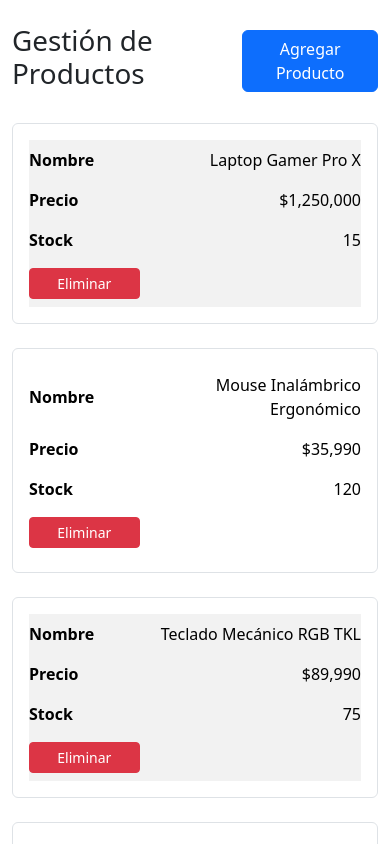
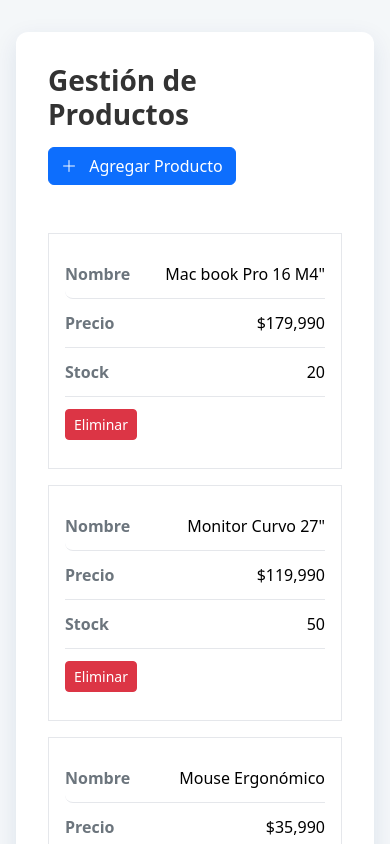
Before and after one commit to MarcoAndresSilva/GH-Technical-Test-Angular, an Angular app: page / in a window 390 px wide. Shown: the top 844 px of the page. Built offline with nearby package versions, Linux system fonts and the light colour scheme; data requests are answered from the project's data file.

Commit message:
refactor(dashboard): improve action button layout and responsive behavior

```diff
--- a/db.json
+++ b/db.json
@@ -1,23 +1,28 @@
 {
   "products": [
-    { "id": 1, "name": "Laptop Gamer Pro X", "price": 1250000, "stock": 15 },
     {
-      "id": 2,
-      "name": "Mouse Inalámbrico Ergonómico",
+      "id": "0",
+      "name": "Mac book Pro 16 M4\"",
+      "price": 179990,
+      "stock": 20
+    },
+    {
+      "id": "1",
+      "name": "Monitor Curvo 27\"",
+      "price": 119990,
+      "stock": 50
+    },
+    {
+      "id": "2",
+      "name": "Mouse Ergonómico",
       "price": 35990,
       "stock": 120
     },
     {
-      "id": 3,
-      "name": "Teclado Mecánico RGB TKL",
+      "id": "3",
+      "name": "Teclado Keychron K6",
       "price": 89990,
       "stock": 75
-    },
-    {
-      "id": 4,
-      "name": "Monitor Curvo 27\" 144Hz",
-      "price": 279990,
-      "stock": 40
     }
   ]
 }
--- a/package.json
+++ b/package.json
@@ -20,6 +20,7 @@
     "@angular/router": "^19.1.0",
     "@ng-bootstrap/ng-bootstrap": "^18.0.0",
     "bootstrap": "^5.3.7",
+    "bootstrap-icons": "^1.13.1",
     "rxjs": "~7.8.0",
     "tslib": "^2.3.0",
     "zone.js": "~0.15.0"
--- a/src/app/app.component.html
+++ b/src/app/app.component.html
@@ -1,3 +1,3 @@
-<main>
+<main class="main-container">
   <app-product-dashboard></app-product-dashboard>
 </main>
--- a/src/app/app.component.scss
+++ b/src/app/app.component.scss
@@ -0,0 +1,3 @@
+.main-container {
+  padding: 2rem 1rem; // Añade espacio en los bordes, especialmente en móvil
+}
--- a/src/app/features/product-dashboard/product-dashboard.component.html
+++ b/src/app/features/product-dashboard/product-dashboard.component.html
@@ -1,17 +1,21 @@
-<div class="container py-4">
-  <header class="d-flex justify-content-between align-items-center mb-4">
+<div class="dashboard-panel">
+  <header class="dashboard-header">
     <h1>Gestión de Productos</h1>
+
+    <div class="dashboard-toolbar">
       <button
         class="btn btn-primary"
         (click)="openAddProductModal(addProductModal)"
       >
+        <i class="bi bi-plus-lg me-2"></i>
         Agregar Producto
       </button>
+    </div>
   </header>
 
   <div class="table-responsive">
-    <table class="table table-striped table-hover align-middle">
-      <thead class="table-dark">
+    <table class="table align-middle">
+      <thead>
         <tr>
           <th>Nombre</th>
           <th>Precio</th>
@@ -40,23 +44,6 @@
   </div>
 </div>
 
-<!-- Modal para Agregar Producto (aún no funcional, solo la estructura) -->
 <ng-template #addProductModal let-modal>
-  <div class="modal-header">
-    <h4 class="modal-title" id="modal-basic-title">Agregar Nuevo Producto</h4>
-    <button
-      type="button"
-      class="btn-close"
-      aria-label="Close"
-      (click)="modal.dismiss()"
-    ></button>
-  </div>
-  <div class="modal-body">
-    <p>Aquí irá el formulario de producto.</p>
-  </div>
-  <div class="modal-footer">
-    <button type="button" class="btn btn-outline-dark" (click)="modal.close()">
-      Guardar
-    </button>
-  </div>
+  <!-- ... -->
 </ng-template>
--- a/src/app/features/product-dashboard/product-dashboard.component.scss
+++ b/src/app/features/product-dashboard/product-dashboard.component.scss
@@ -1,58 +1,126 @@
-// Estos son los estilos base que ya podrías tener
-.container {
-  max-width: 1200px;
+.dashboard-panel {
+  background-color: white;
+  border-radius: 12px;
+  padding: 2rem;
+  box-shadow: 0 8px 24px rgba(21, 48, 115, 0.1);
 }
 
-.table-responsive {
-  // Bootstrap ya maneja el scroll horizontal si es necesario,
-  // pero nosotros lo vamos a mejorar.
+.dashboard-header {
+  display: flex;
+  justify-content: space-between;
+  align-items: center;
+  flex-wrap: wrap;
+  gap: 1rem;
+  margin-bottom: 1rem;
+
+  h1 {
+    font-size: 1.75rem;
+    font-weight: 600;
+    margin: 0;
+  }
 }
 
-// ----------------------------------------------------
-// AQUÍ EMPIEZA LA MAGIA DEL DISEÑO RESPONSIVO
-// ----------------------------------------------------
+.dashboard-toolbar {
+  display: flex;
+  justify-content: flex-end;
+  margin-bottom: 2rem;
+}
+
+// --- Estilos de la Tabla (Desktop) ---
+.table {
+  --bs-table-striped-bg: #f9fafb;
+  --bs-table-bg: transparent;
+  border-collapse: separate;
+  border-spacing: 0 8px;
+
+  thead th {
+    border: none;
+    color: #6c757d;
+    text-transform: uppercase;
+    font-size: 0.75rem;
+    letter-spacing: 0.5px;
+  }
+
+  tbody tr {
+    background-color: white;
+    box-shadow: 0 2px 4px rgba(0, 0, 0, 0.02);
+    transition: all 0.2s ease-in-out;
+
+    &:hover {
+      transform: translateY(-2px);
+      box-shadow: 0 4px 8px rgba(0, 0, 0, 0.05);
+    }
+  }
+
+  tbody td {
+    border: none;
+    padding-top: 1rem;
+    padding-bottom: 1rem;
+
+    &:first-child {
+      border-top-left-radius: 8px;
+      border-bottom-left-radius: 8px;
+    }
+    &:last-child {
+      border-top-right-radius: 8px;
+      border-bottom-right-radius: 8px;
+    }
+  }
+}
+
+// --- Estilos de las Tarjetas (Móvil) ---
 @media (max-width: 767.98px) {
-  .table-responsive {
-    // Escondemos la cabecera tradicional en móviles
-    .table thead {
+  .table {
+    border-spacing: 0;
+
+    thead {
       display: none;
     }
 
-    // Convertimos cada fila en un bloque tipo "tarjeta"
-    .table tbody tr {
+    tbody tr {
       display: block;
-      margin-bottom: 1.5rem;
-      border: 1px solid var(--bs-gray-300);
-      border-radius: 0.375rem; // var(--bs-border-radius)
+      margin-bottom: 1rem;
       padding: 1rem;
-    }
+      box-shadow: none;
+      border: 1px solid #e5e7eb;
 
-    // Convertimos cada celda en un bloque con su etiqueta
-    .table tbody td {
-      display: grid; // <-- Usando CSS Grid para alinear la etiqueta y el valor
-      grid-template-columns: 1fr 2fr; // La etiqueta ocupa 1/3, el valor 2/3
-      align-items: center;
-      text-align: right; // El valor se alinea a la derecha
-      padding: 0.5rem 0;
-      border: none; // Quitamos los bordes internos de las celdas
-
-      // El "::before" es el truco para mostrar la etiqueta
-      &::before {
-        content: attr(data-label); // Tomamos el texto del atributo data-label
-        font-weight: bold;
-        text-align: left;
-        padding-right: 1rem;
+      &:hover {
+        transform: none;
+        box-shadow: none;
       }
     }
 
-    // La celda de acciones necesita un ajuste especial
-    td[data-label="Acciones"] {
-      display: flex; // <-- Usando Flexbox para el botón
-      justify-content: flex-end; // Lo empuja al final
-      padding-top: 1rem;
+    tbody td {
+      display: flex;
+      justify-content: space-between;
+      align-items: center;
+      padding: 0.75rem 0;
+      border-bottom: 1px solid #e5e7eb;
+
+      &:last-child {
+        border-bottom: none;
+      }
 
       &::before {
-        display: none; // No necesitamos la etiqueta "Acciones"
+        content: attr(data-label);
+        font-weight: 600;
+        color: #6c757d;
+      }
+    }
+
+    td[data-label="Acciones"] {
+      display: flex;
+      justify-content: flex-end;
+      align-items: center;
+      border-bottom: none;
+      padding-top: 0.5rem;
+
+      &::before {
+        display: none;
+      }
+
+      .btn {
+        width: auto;
       }
     }
   }
--- a/src/app/features/product-dashboard/product-dashboard.component.ts
+++ b/src/app/features/product-dashboard/product-dashboard.component.ts
@@ -28,7 +28,7 @@ export class ProductDashboardComponent implements OnInit {
 
   onDeleteProduct(id: number): void {
     this.productService.deleteProduct(id).subscribe(() => {
-      this.loadProducts(); // Recargamos la lista después de borrar
+      this.loadProducts();
     });
   }
 
--- a/src/styles.scss
+++ b/src/styles.scss
@@ -1 +1,6 @@
 @import "bootstrap/scss/bootstrap";
+@import "bootstrap-icons/font/bootstrap-icons.css";
+body {
+  background-color: #f4f7f9;
+  color: #333;
+}
```
Also changed, not shown: 1 other file (tests, documents, lock files or other folders). Lines whose indentation alone changed are shown as unchanged.
